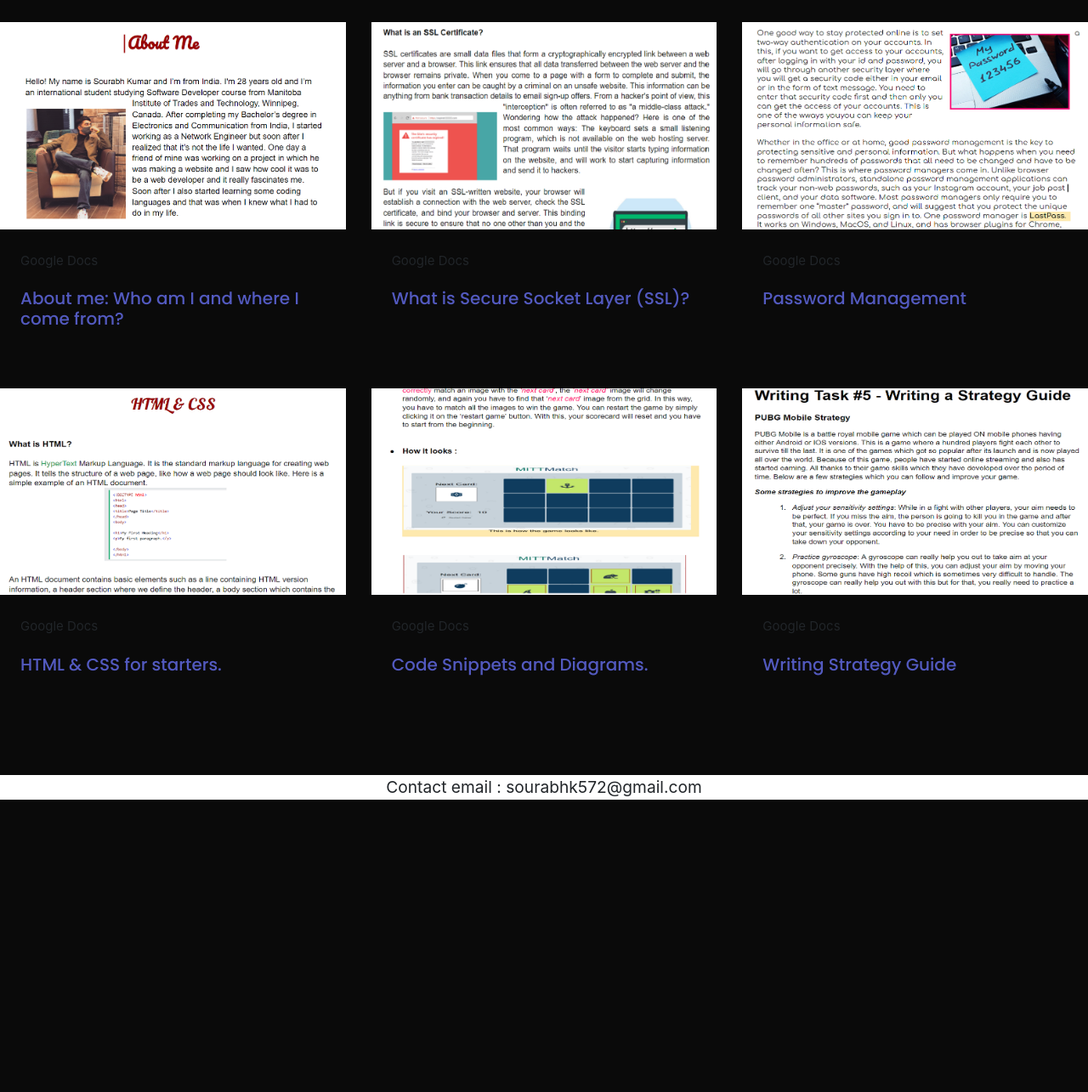
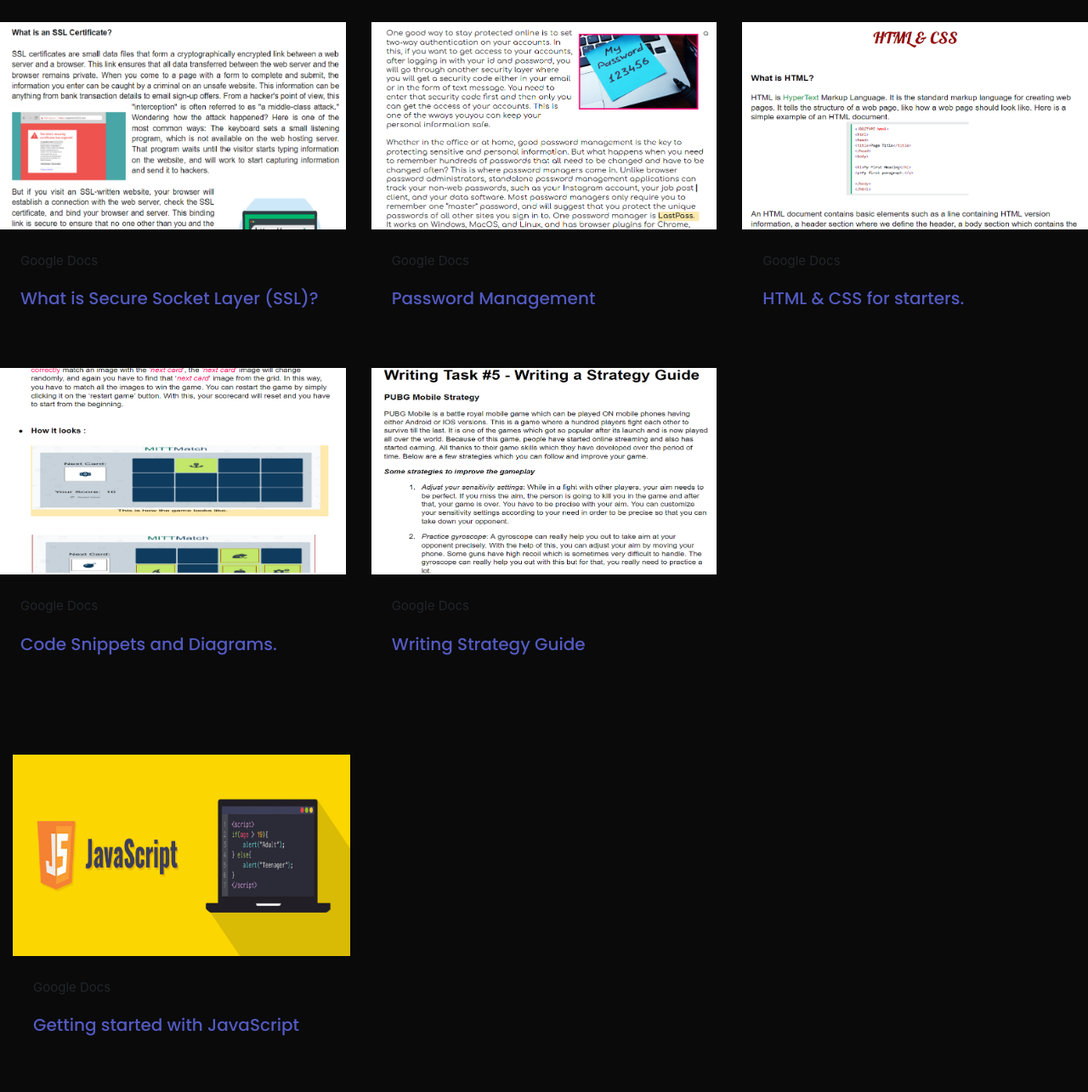
Before and after one commit to sourabhkumar27/MyPersonalPortfolio, a plain HTML site: page blogs.html in a window 1280 px wide. Shown: the part 300-1585 px from the top of the page at 85% size. Before the commit the page ends 1241 px from the top, so only its background shows below. Drawn offline with nearby package versions, Linux system fonts and the light colour scheme; a web font is replaced by a local one.

Commit message:
modify blogs.html

```diff
--- a/blogs.html
+++ b/blogs.html
@@ -37,20 +37,6 @@
         <h1 class="display-4 mt-5">Some of my blogs</h4>
             <h1 class="bold-text bg-text">Blogs</h1>
             <div class="row mt-5 mb-5">
-                <div class="col-md-4">
-                    <div class="blog-entry">
-                        <a href="https://docs.google.com/document/d/17WtFEJmu9Bhg6PyM51vFCiHZK6BKmE0tvyfek3w_WYc/edit">
-                            <img class="img-fluid" src="./Img/about_me_blog.PNG">
-                        </a>
-                        <div class="text p-4 d-block">
-                            <div class="meta mb-3">
-                                <div>Google Docs</div>
-                            </div>
-                            <h3 class="heading"><a class="link"
-                                    href="https://docs.google.com/document/d/17WtFEJmu9Bhg6PyM51vFCiHZK6BKmE0tvyfek3w_WYc/edit">About me: Who am I and where I come from?</a></h3>
-                        </div>
-                    </div>
-                </div>
                 <div class="col-md-4">
                     <div class="blog-entry">
                         <a href="https://docs.google.com/document/d/1KZnzoNg_tyuEZZcxYkOnMLwgupiwLLDViLcRktO49_A/edit">
@@ -123,6 +109,20 @@
                   </div>
               </div>
             </div>
+            <div class="col-md-4">
+              <div class="blog-entry">
+                  <a href="https://docs.google.com/document/d/1LB6MhYy21SxasxzWjzaEdYLhT7aKtuP3Kv71yIG0mI4/edit">
+                      <img class="img-fluid" src="./Img/javascript-illustration.png">
+                  </a>
+                  <div class="text p-4">
+                      <div class="meta mb-3">
+                          <div>Google Docs</div>
+                      </div>
+                      <h3 class="heading"><a class="link"
+                              href="https://docs.google.com/document/d/1LB6MhYy21SxasxzWjzaEdYLhT7aKtuP3Kv71yIG0mI4/edit">Getting started with JavaScript</a></h3>
+                  </div>
+              </div>
+          </div>
     </section>
 
     <footer>
```
Also changed, not shown: index.html (+14 -0 lines), Img/javascript-illustration.png (added), Img/sourabh.jpg (deleted).
